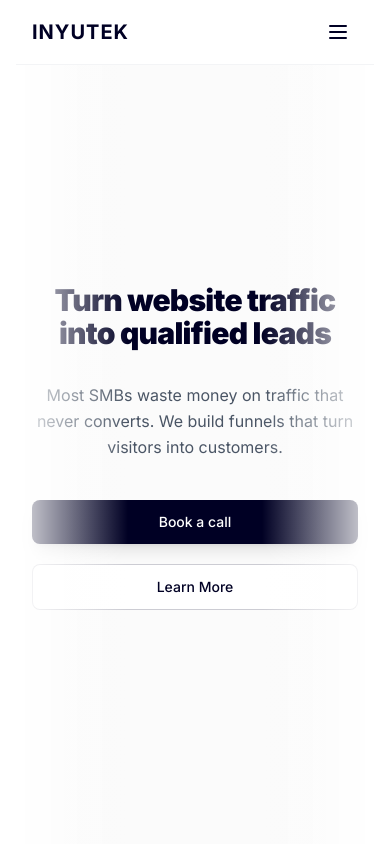
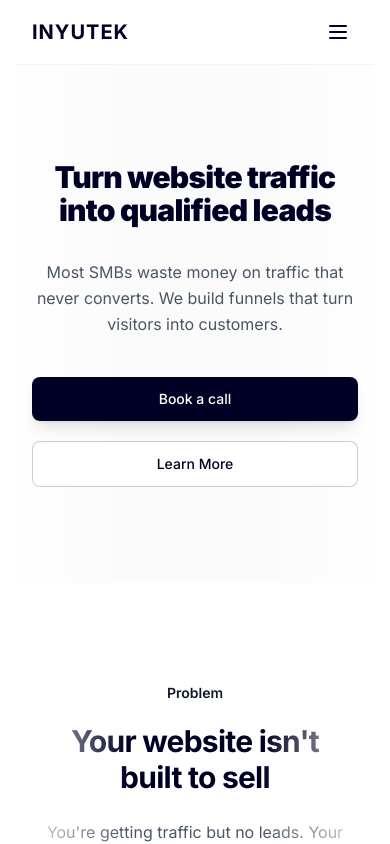
Before and after one commit to inyutek/New_Inyutek, a Next.js app: page / in a window 390 px wide. Shown: the top 844 px of the page. Built offline with nearby package versions, Linux system fonts and the light colour scheme.

Commit message:
mobhero1

```diff
--- a/components/sections/Hero.tsx
+++ b/components/sections/Hero.tsx
@@ -93,15 +93,15 @@ export function Hero() {
 
     return (
         // Height 300vh -> Faster scroll (less distance to cover)
-        <div id="hero" ref={containerRef} className="relative h-[300vh]">
+        <div id="hero" ref={containerRef} className="relative h-auto lg:h-[300vh]">
 
             {/* Sticky Viewport: This stays fixed while measuring the parent's height for scroll progress */}
-            <div className="sticky top-0 h-screen w-full overflow-hidden bg-[#fbfbfb] flex flex-col items-center justify-center perspective-1000">
+            <div className="relative h-auto py-24 lg:py-0 lg:sticky lg:top-0 lg:h-screen w-full overflow-hidden bg-[#fbfbfb] flex flex-col items-center justify-center perspective-1000">
 
                 {/* Main Text Content */}
                 <motion.div
                     style={{ opacity: textOpacity, scale: textScale, y: textY }}
-                    className="relative z-40 max-w-4xl mx-auto px-4 text-center -mt-20"
+                    className="relative z-40 max-w-4xl mx-auto px-4 text-center mt-0 lg:-mt-20"
                 >
                     <h1 className="text-3xl sm:text-4xl lg:text-5xl font-black tracking-tight text-[#000024] leading-[1.1] mb-8">
                         Turn website traffic into
@@ -177,7 +177,7 @@ export function Hero() {
 
 
                 {/* The 6 Cards - Positioned for 3D Overlap */}
-                <div className="absolute inset-0 z-20 pointer-events-none w-full mx-auto max-w-[1400px]">
+                <div className="hidden lg:block absolute inset-0 z-20 pointer-events-none w-full mx-auto max-w-[1400px]">
 
                     {/* LAYER 1: BACK (Starts at 500, Reaches top first) */}
                     {/* Top Left */}
```
